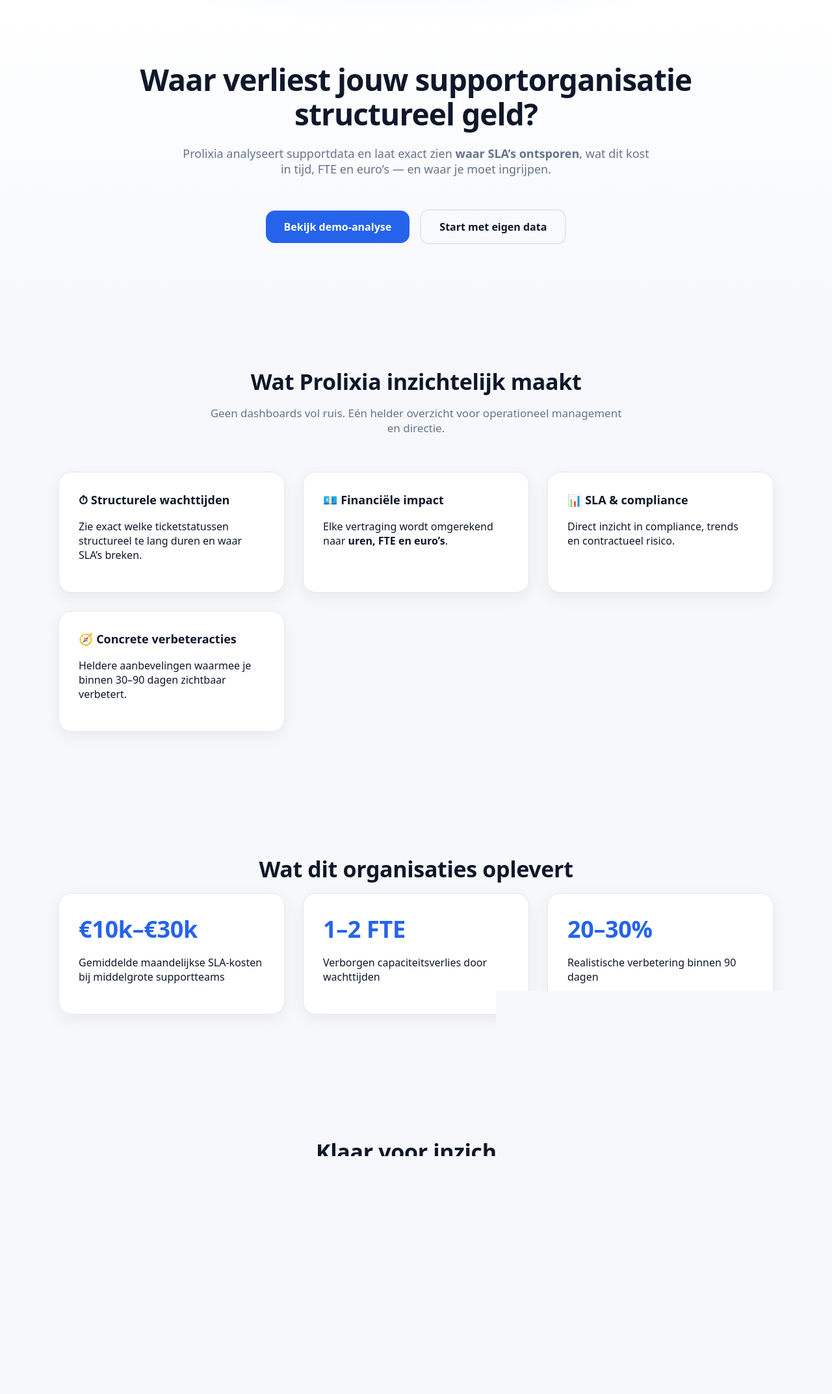
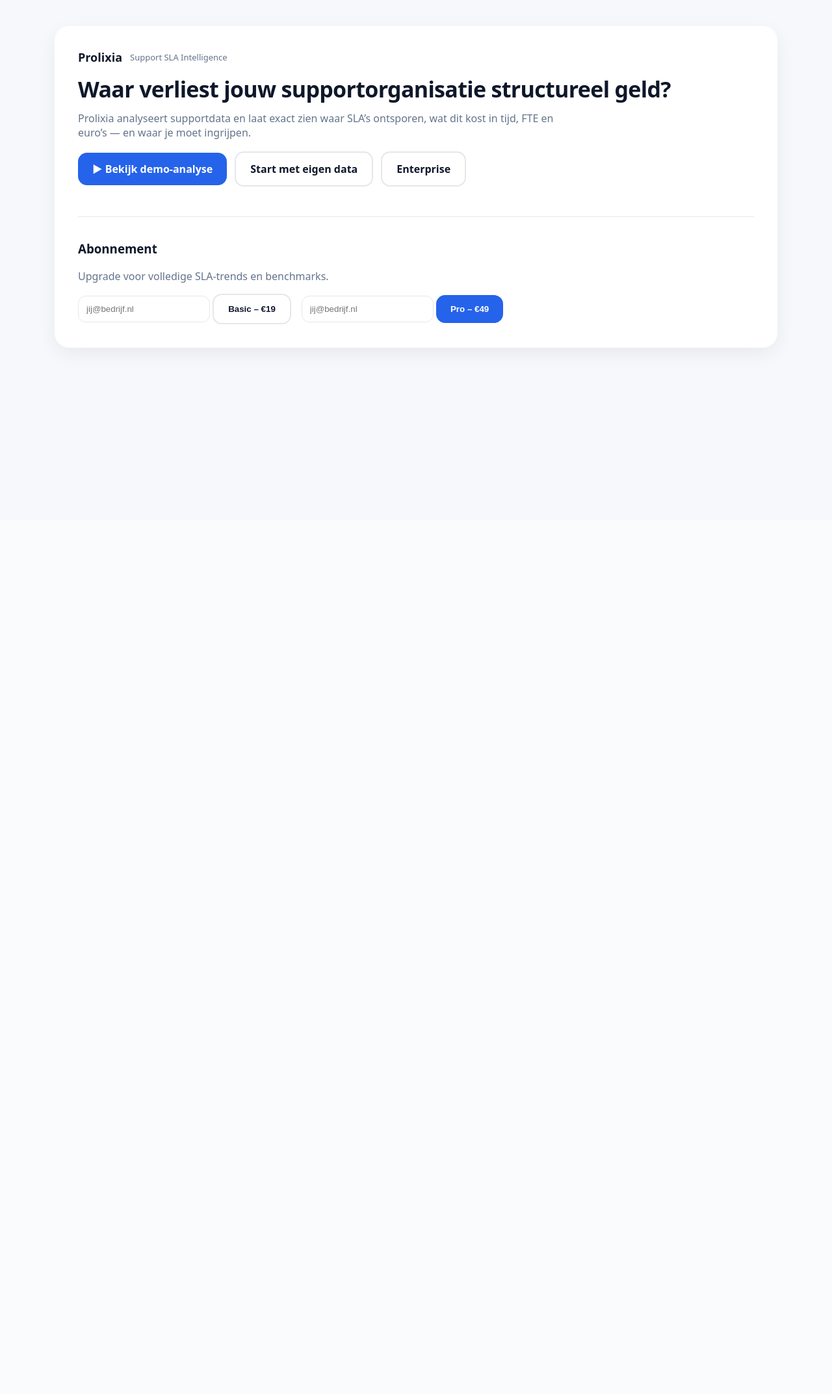
Before and after one commit to Aboe1/process-detector, a FastAPI app: page / in a window 1280 px wide. Shown: the whole page at 65% size. After the commit the page ends 541 px from the top, so only its background shows below. Run offline with FastAPI, Linux system fonts and the light colour scheme.

Commit message:
Add hero CTA buttons to unified landing/app index

```diff
--- a/templates/index.html
+++ b/templates/index.html
@@ -1,9 +1,9 @@
 <!DOCTYPE html>
 <html lang="nl">
 <head>
-  <meta charset="UTF-8">
-  <title>Prolixia — Support SLA Intelligence</title>
-  <meta name="viewport" content="width=device-width, initial-scale=1.0">
+  <meta charset="UTF-8" />
+  <meta name="viewport" content="width=device-width, initial-scale=1"/>
+  <title>Prolixia – App</title>
 
   <style>
     :root {
@@ -13,208 +13,340 @@
       --text: #0f172a;
       --muted: #64748b;
       --primary: #2563eb;
+      --good: #16a34a;
+      --avg: #f59e0b;
+      --bad: #dc2626;
     }
 
     body {
+      font-family: system-ui, -apple-system, Segoe UI, Roboto, Arial, sans-serif;
       margin: 0;
-      font-family: system-ui, -apple-system, Segoe UI, Roboto, Arial, sans-serif;
+      padding: 40px;
       background: var(--bg);
       color: var(--text);
-    }
-
-    /* ===== HERO ===== */
-    header {
-      padding: 96px 24px 80px;
-      text-align: center;
-      background:
-        radial-gradient(1200px 400px at 50% -200px, #dbeafe 0%, transparent 60%),
-        linear-gradient(180deg, #ffffff 0%, #f6f8fc 100%);
-    }
-
-    h1 {
-      font-size: 46px;
-      max-width: 900px;
-      margin: 0 auto;
-      line-height: 1.15;
-      letter-spacing: -0.02em;
-    }
-
-    header p {
-      margin-top: 22px;
-      font-size: 18px;
-      color: var(--muted);
-      max-width: 720px;
-      margin-left: auto;
-      margin-right: auto;
-    }
-
-    .cta {
-      display: inline-block;
-      margin-top: 32px;
-      padding: 14px 28px;
-      border-radius: 14px;
-      font-weight: 800;
-      text-decoration: none;
-      background: var(--primary);
-      color: white;
-    }
-
-    .cta.secondary {
-      background: transparent;
-      color: var(--text);
-      border: 2px solid var(--border);
-      margin-left: 12px;
-    }
-
-    /* ===== SECTIONS ===== */
-    section {
-      max-width: 1100px;
-      margin: auto;
-      padding: 80px 24px;
-    }
-
-    h2 {
-      text-align: center;
-      font-size: 34px;
-      margin-bottom: 14px;
-      letter-spacing: -0.01em;
-    }
-
-    .sub {
-      text-align: center;
-      color: var(--muted);
-      max-width: 640px;
-      margin: 0 auto 56px;
-      font-size: 17px;
-    }
-
-    .grid {
-      display: grid;
-      grid-template-columns: repeat(auto-fit, minmax(260px, 1fr));
-      gap: 28px;
+      scroll-behavior:smooth;
     }
 
     .card {
+      max-width: 1040px;
+      margin: auto;
       background: var(--card);
-      border: 1px solid var(--border);
-      border-radius: 20px;
-      padding: 30px;
-      box-shadow: 0 8px 24px rgba(0,0,0,.06);
+      padding: 36px;
+      border-radius: 22px;
+      box-shadow: 0 10px 30px rgba(0,0,0,.06);
     }
 
-    .card h3 {
-      margin-top: 0;
-      font-size: 18px;
+    .row { display:flex; gap:16px; flex-wrap:wrap; align-items:center; }
+    .muted { color: var(--muted); }
+
+    hr {
+      border: none;
+      border-top: 1px solid var(--border);
+      margin: 36px 0;
     }
 
-    .highlight {
-      font-size: 36px;
-      font-weight: 800;
-      color: var(--primary);
-      letter-spacing: -0.01em;
+    a { color: var(--text); text-decoration:none; }
+
+    /* HERO */
+    .hero {
+      padding: 18px 0 10px;
+    }
+    .hero h1 {
+      font-size: 34px;
+      line-height: 1.15;
+      letter-spacing: -0.02em;
+      margin: 0;
+    }
+    .hero p {
+      margin: 14px 0 0;
+      max-width: 760px;
+      color: var(--muted);
+      font-size: 16px;
+    }
+    .hero-actions {
+      margin-top: 18px;
+      display:flex;
+      gap: 12px;
+      flex-wrap: wrap;
+      align-items:center;
     }
 
-    /* ===== FOOTER ===== */
-    footer {
-      background: #020617;
-      color: #cbd5e1;
-      text-align: center;
-      padding: 36px 24px;
-      font-size: 14px;
+    /* KPI cards */
+    .kpi-grid {
+      display:grid;
+      grid-template-columns: repeat(auto-fit, minmax(220px, 1fr));
+      gap:18px;
+      margin-top:20px;
+    }
+
+    .kpi {
+      background:#f9fafb;
+      border:1px solid var(--border);
+      border-radius:18px;
+      padding:20px;
+      cursor:pointer;
+      transition:.15s ease;
+    }
+
+    .kpi:hover {
+      transform: translateY(-2px);
+      background:#ffffff;
+      box-shadow:0 8px 20px rgba(0,0,0,.08);
+    }
+
+    .kpi .title {
+      font-size:13px;
+      font-weight:700;
+      color:var(--muted);
+    }
+
+    .kpi .value {
+      font-size:30px;
+      font-weight:800;
+      margin-top:6px;
+    }
+
+    /* boxes */
+    .box {
+      background:#ffffff;
+      border:1px solid var(--border);
+      border-radius:18px;
+      padding:22px;
+      margin-top:22px;
+    }
+
+    .pill {
+      display:inline-block;
+      padding:4px 12px;
+      border-radius:999px;
+      font-size:12px;
+      font-weight:800;
+    }
+
+    .pill.good { background:#dcfce7; color:#166534; }
+    .pill.avg { background:#ffedd5; color:#9a3412; }
+    .pill.bad { background:#fee2e2; color:#991b1b; }
+
+    /* buttons */
+    .btn {
+      padding:14px 22px;
+      border-radius:14px;
+      border:0;
+      cursor:pointer;
+      font-weight:800;
+      background:var(--primary);
+      color:#fff;
+      text-decoration:none;
+      display:inline-flex;
+      align-items:center;
+      justify-content:center;
+      gap:10px;
+    }
+
+    .btn.secondary {
+      background:#fff;
+      color:var(--text);
+      border:2px solid var(--border);
+    }
+
+    input {
+      padding:12px;
+      border-radius:12px;
+      border:1px solid var(--border);
+    }
+
+    /* paywall */
+    .overlay {
+      position:fixed;
+      inset:0;
+      background:rgba(15,23,42,.6);
+      display:none;
+      align-items:center;
+      justify-content:center;
+      z-index:50;
+    }
+
+    .overlay .box {
+      max-width:420px;
+      text-align:center;
     }
   </style>
 </head>
 
 <body>
+<div class="card">
 
-<header>
-  <h1>Waar verliest jouw supportorganisatie structureel geld?</h1>
-  <p>
-    Prolixia analyseert supportdata en laat exact zien
-    <b>waar SLA’s ontsporen</b>, wat dit kost in
-    tijd, FTE en euro’s — en waar je moet ingrijpen.
+  <div class="row" style="justify-content:space-between;">
+    <div style="display:flex;align-items:center;gap:12px;">
+      <b style="font-size:18px;">Prolixia</b>
+      <span class="muted" style="font-size:13px;">Support SLA Intelligence</span>
+    </div>
+
+    {% if request.url.path != "/" %}
+      <a href="/" class="muted">← Landing</a>
+    {% endif %}
+  </div>
+
+  <!-- HERO (buttons always work) -->
+  <div class="hero">
+    <h1>Waar verliest jouw supportorganisatie structureel geld?</h1>
+    <p>
+      Prolixia analyseert supportdata en laat exact zien waar SLA’s ontsporen, wat dit kost in tijd, FTE en euro’s — en waar je moet ingrijpen.
+    </p>
+
+    {% set start_url = "/app" if request.url.path == "/" else "#subscribe" %}
+
+    <div class="hero-actions">
+      <a class="btn" href="/demo">▶ Bekijk demo-analyse</a>
+      <a class="btn secondary" href="{{ start_url }}">Start met eigen data</a>
+      <a class="btn secondary" href="/enterprise">Enterprise</a>
+    </div>
+  </div>
+
+  <!-- KPI / dashboard -->
+  {% if metrics and metrics.sla_by_type %}
+  <div class="kpi-grid">
+    <a class="kpi" href="#sla-intelligence" data-paywall="pro">
+      <div class="title">SLA-compliance</div>
+      <div class="value">
+        {{ "%.1f"|format(
+          metrics.sla_by_type.values()
+          | map(attribute='compliance_pct')
+          | sum / metrics.sla_by_type|length
+        ) }}%
+      </div>
+    </a>
+
+    <a class="kpi" href="#benchmark" data-paywall="pro">
+      <div class="title">Benchmark</div>
+      <div class="value">Vergelijk →</div>
+    </a>
+
+    <div class="kpi">
+      <div class="title">Maandelijks risico</div>
+      <div class="value">
+        €{{ "{:,.0f}".format(
+          metrics.sla_by_type.values()
+          | map(attribute='monthly_risk_eur_est')
+          | sum
+        ) }}
+      </div>
+    </div>
+  </div>
+  {% endif %}
+
+  {% if metrics and metrics.sla_by_type %}
+  <div class="box" id="sla-intelligence">
+    <b>📊 SLA Intelligence per type</b>
+
+    {% for t, v in metrics.sla_by_type.items() %}
+      <div class="muted" style="margin-top:8px;">
+        <b>{{ t.replace("_"," ").title() }}</b> —
+        Compliance {{ v.compliance_pct }}% ·
+        Risico €{{ "{:,.0f}".format(v.monthly_risk_eur_est) }}/maand
+      </div>
+    {% endfor %}
+  </div>
+  {% endif %}
+
+  {% if metrics and metrics.sla_by_type %}
+  <div class="box" id="benchmark">
+    <b>📊 Benchmark – vergelijking met vergelijkbare supportteams</b>
+
+    {% for t, v in metrics.sla_by_type.items() %}
+      {% set comp = v.compliance_pct %}
+      {% if t == "first_response" %}{% set avg = 85 %}
+      {% elif t == "waiting" %}{% set avg = 80 %}
+      {% elif t == "resolution" %}{% set avg = 88 %}
+      {% else %}{% set avg = 85 %}{% endif %}
+
+      {% if comp >= avg + 5 %}
+        {% set label = "good" %}
+        {% set text = "Beter dan gemiddeld" %}
+      {% elif comp < avg - 5 %}
+        {% set label = "bad" %}
+        {% set text = "Slechter dan gemiddeld" %}
+      {% else %}
+        {% set label = "avg" %}
+        {% set text = "Rond het gemiddelde" %}
+      {% endif %}
+
+      <div style="margin-top:14px;">
+        <b>{{ t.replace("_"," ").title() }}</b><br>
+
+        {% if active and plan == "pro" %}
+          <span class="pill {{ label }}">{{ text }}</span>
+          <div class="muted">
+            Jouw score: <b>{{ comp }}%</b> • Marktgemiddelde: <b>{{ avg }}%</b>
+          </div>
+        {% else %}
+          <span class="pill {{ label }}">{{ text }}</span>
+          <div class="muted">
+            Exacte benchmark beschikbaar in <b>Pro</b>.
+            <a href="#subscribe">Upgrade →</a>
+          </div>
+        {% endif %}
+      </div>
+    {% endfor %}
+  </div>
+  {% endif %}
+
+  <hr>
+
+  <!-- SUBSCRIBE -->
+  <h3 id="subscribe">Abonnement</h3>
+  <p class="muted">
+    {% if active %}
+      Huidig plan: <b>{{ plan|upper }}</b>
+    {% else %}
+      Upgrade voor volledige SLA-trends en benchmarks.
+    {% endif %}
   </p>
 
-  <a class="cta" href="/app">Bekijk demo-analyse</a>
-  <a class="cta secondary" href="/app">Start met eigen data</a>
-</header>
+  <div class="row">
+    <form method="post" action="/subscribe/basic">
+      <input type="email" name="email" required placeholder="jij@bedrijf.nl">
+      <button class="btn secondary" type="submit">Basic – €19</button>
+    </form>
 
-<section>
-  <h2>Wat Prolixia inzichtelijk maakt</h2>
-  <p class="sub">
-    Geen dashboards vol ruis. Eén helder overzicht
-    voor operationeel management en directie.
-  </p>
+    <form method="post" action="/subscribe/pro">
+      <input type="email" name="email" required placeholder="jij@bedrijf.nl">
+      <button class="btn" type="submit">Pro – €49</button>
+    </form>
+  </div>
+</div>
 
-  <div class="grid">
-    <div class="card">
-      <h3>⏱ Structurele wachttijden</h3>
-      <p>
-        Zie exact welke ticketstatussen structureel te lang duren
-        en waar SLA’s breken.
-      </p>
-    </div>
-
-    <div class="card">
-      <h3>💶 Financiële impact</h3>
-      <p>
-        Elke vertraging wordt omgerekend naar
-        <b>uren, FTE en euro’s</b>.
-      </p>
-    </div>
-
-    <div class="card">
-      <h3>📊 SLA & compliance</h3>
-      <p>
-        Direct inzicht in compliance,
-        trends en contractueel risico.
-      </p>
-    </div>
-
-    <div class="card">
-      <h3>🧭 Concrete verbeteracties</h3>
-      <p>
-        Heldere aanbevelingen waarmee je
-        binnen 30–90 dagen zichtbaar verbetert.
-      </p>
+<!-- PAYWALL -->
+<div class="overlay" id="paywall">
+  <div class="box">
+    <h3>🔒 Pro-functie</h3>
+    <p class="muted">
+      Benchmarks en diepgaande SLA-analyses zijn beschikbaar in het Pro-abonnement.
+    </p>
+    <div class="row" style="justify-content:center;">
+      <a class="btn" href="#subscribe">Upgrade naar Pro</a>
+      <button class="btn secondary" onclick="closePaywall()">Sluiten</button>
     </div>
   </div>
-</section>
+</div>
 
-<section>
-  <h2>Wat dit organisaties oplevert</h2>
+<script>
+  const active = {{ "true" if active else "false" }};
+  const plan = "{{ plan if plan else '' }}";
 
-  <div class="grid">
-    <div class="card">
-      <div class="highlight">€10k–€30k</div>
-      <p>Gemiddelde maandelijkse SLA-kosten bij middelgrote supportteams</p>
-    </div>
+  document.querySelectorAll("[data-paywall]").forEach(el => {
+    el.addEventListener("click", e => {
+      if (!active || plan !== "pro") {
+        e.preventDefault();
+        document.getElementById("paywall").style.display = "flex";
+      }
+    });
+  });
 
-    <div class="card">
-      <div class="highlight">1–2 FTE</div>
-      <p>Verborgen capaciteitsverlies door wachttijden</p>
-    </div>
-
-    <div class="card">
-      <div class="highlight">20–30%</div>
-      <p>Realistische verbetering binnen 90 dagen</p>
-    </div>
-  </div>
-</section>
-
-<section style="text-align:center;">
-  <h2>Klaar voor inzicht?</h2>
-  <p class="sub">
-    Bekijk de demo of upload direct je eigen supportdata.
-  </p>
-
-  <a class="cta" href="/app">Bekijk demo</a>
-  <a class="cta secondary" href="/app">Start abonnement</a>
-</section>
-
-<footer>
-  © Prolixia — Support SLA Intelligence
-</footer>
+  function closePaywall() {
+    document.getElementById("paywall").style.display = "none";
+  }
+</script>
 
 </body>
 </html>
```
